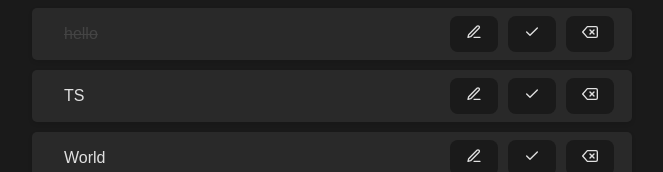
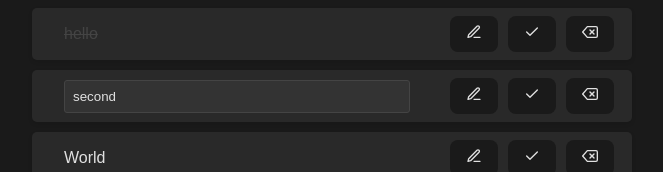
Before and after one commit to cyrus303/TodoApp-TypeScript, a React (Vite) app: page / in a window 1280 px wide. Shown: the part 268-440 px from the top of the page, without its empty margins (308-971 px from the left). Built offline with nearby package versions, Linux system fonts and the light colour scheme.

Commit message:
got the input field in note working

```diff
--- a/src/App.css
+++ b/src/App.css
@@ -116,3 +116,7 @@ li:last-child {
     margin-right:10px;
     /* margin-left: 20px; */
 }
+
+#note-input{
+margin-right: 40px;
+}
--- a/src/App.tsx
+++ b/src/App.tsx
@@ -7,6 +7,7 @@ function App() {
     id: number;
     noteText: string;
     status: boolean;
+    editable: boolean;
   }
 
   const [inputText, setInputText] = useState<string>('');
@@ -15,16 +16,19 @@ function App() {
       id: 1,
       noteText: 'hello',
       status: true,
+      editable: false,
     },
     {
       id: 2,
       noteText: 'TS',
       status: false,
+      editable: true,
     },
     {
       id: 3,
       noteText: 'World',
       status: false,
+      editable: false,
     },
   ]);
 
@@ -80,6 +84,16 @@ function App() {
     setNotes(updatedNotes);
   };
 
+  const handleEdit = (id: number) => {
+    const updatedNotes = notes.map((note) => {
+      if (note.id === id) {
+        return {...note, editable: !note.editable};
+      }
+      return note;
+    });
+    setNotes(updatedNotes);
+  };
+
   return (
     <div id="body">
       <div className="container">
@@ -107,6 +121,7 @@ function App() {
         notes={notes}
         handleStatus={handleStatus}
         handleDelete={handleDelete}
+        handleEdit={handleEdit}
       />
     </div>
   );
--- a/src/components/SingleTodo.tsx
+++ b/src/components/SingleTodo.tsx
@@ -1,30 +1,48 @@
-import React from 'react';
+import React, {useState} from 'react';
 import {FiCheck, FiDelete, FiEdit3} from 'react-icons/fi';
 
 interface Note {
   id: number;
   noteText: string;
   status: boolean;
+  editable: boolean;
 }
 
 interface Props {
   notes: Note[];
   handleStatus: (id: number) => void;
   handleDelete: (id: number) => void;
+  handleEdit: (id: number) => void;
 }
 
 const SingleTodo: React.FC<Props> = ({
   notes,
   handleStatus,
   handleDelete,
+  handleEdit,
 }) => {
+  const [editText, setEditText] = useState<string>('second');
+
+  const handleEditText = (e: React.ChangeEvent<HTMLInputElement>) => {
+    setEditText(e.target.value);
+  };
+
   return (
     <div className="note-container">
       {notes.map((note) => {
         return (
           <div className="note" key={note.id}>
             {note.status === false ? (
-              note.noteText
+              note.editable ? (
+                <input
+                  type="text"
+                  value={editText}
+                  id="note-input"
+                  onChange={handleEditText}
+                />
+              ) : (
+                note.noteText
+              )
             ) : (
               <span
                 style={{
@@ -36,7 +54,12 @@ const SingleTodo: React.FC<Props> = ({
               </span>
             )}
             <div className="icons">
-              <button className="icon-btn">
+              <button
+                className="icon-btn"
+                onClick={() => {
+                  handleEdit(note.id);
+                }}
+              >
                 <FiEdit3 />
               </button>
               <button
```
